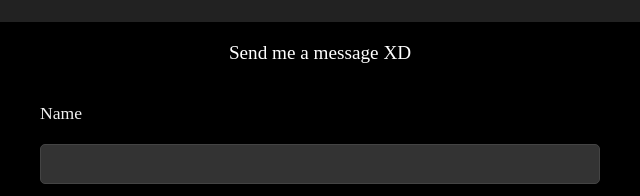
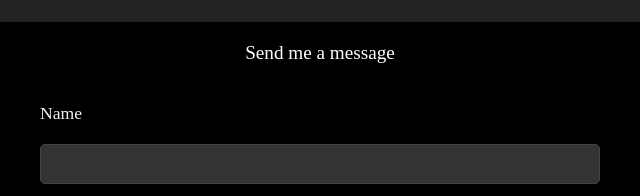
Before and after one commit to lowa2022/lowa-website, a plain HTML site: page contact.html in a window 1280 px wide. Shown: the part 239-435 px from the top of the page, 320-960 px from the left. Drawn offline with Linux system fonts and the light colour scheme; a web font is replaced by a local one.

Commit message:
Update contact.html

```diff
--- a/contact.html
+++ b/contact.html
@@ -25,7 +25,7 @@
 
     <div class="page-content contact-section">
         <div class="contact-container">
-            <p class="submit-text">Send me a message XD</p>
+            <p class="submit-text">Send me a message</p>
 
             <form action="https://docs.google.com/forms/d/e/1FAIpQLScTEp54X2uLJI_AZ5gp2prIVAD0ow8ZQpfCU6rqTW-HbBxFVA/formResponse" method="POST">
                 <label for="name">Name</label>
```
